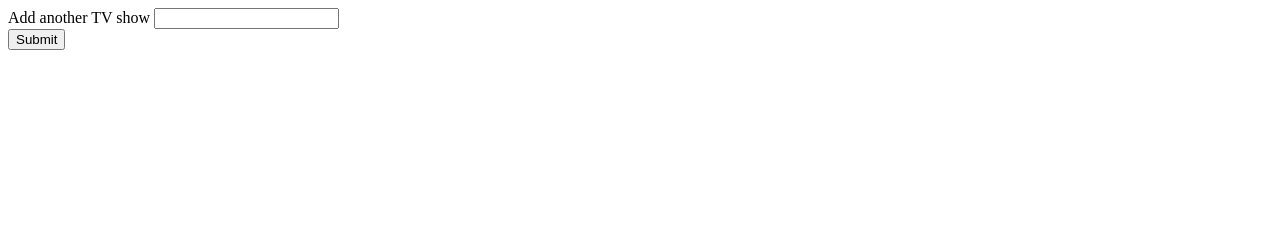
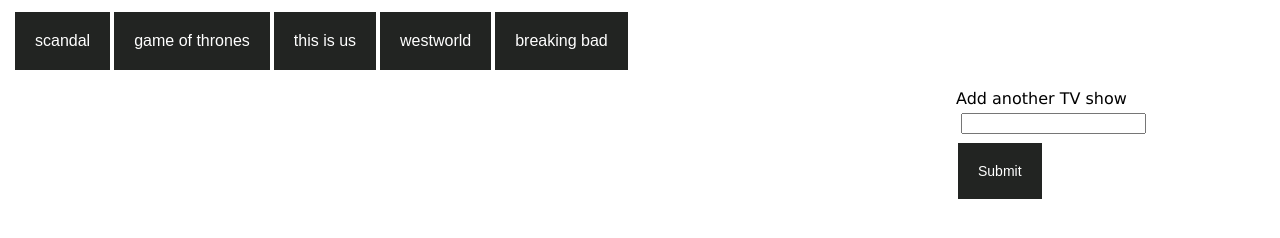
Before and after one commit to s3vi26/giphy-app, a plain HTML site: page index.html in a window 1280 px wide. Drawn offline with nearby package versions, Linux system fonts and the light colour scheme.

Commit message:
missing ongifclick

```diff
--- a/assets/app.js
+++ b/assets/app.js
@@ -0,0 +1,65 @@
+$( document ).ready(function() {
+	var tvShows = [
+		'scandal', 'game of thrones', 'this is us', 'westworld', 'breaking bad'
+	];
+
+	function showGifs(){
+
+		var tvShow = $(this).attr('data-name');
+		var queryURL = "https://api.giphy.com/v1/gifs/search?q=" + tvShow + "&api_key=g1ujkhir931sWHXeqRUaOPBuJWKpvuz4&limit=10";
+
+		$.ajax({
+            url: queryURL,
+            method: 'GET'})
+            .done(function(response) {
+
+			console.log(queryURL);
+            console.log(response)
+
+            var results = response.data;
+
+            for (var i = 0; i < results.length; i++) {
+
+            	var showDiv = $('<div>');
+				var p = $('<p>').text("Rating: " + results[i].rating);
+				var showImage = $('<img>');
+
+                showImage.attr('src', results[i].images.fixed_height.url);
+
+                showDiv.append(p);
+                showDiv.append(showImage);
+
+                $('#gif').prepend(showDiv);
+            }
+		});
+	}
+
+	function makeButtons(){
+
+		$('#newTvShow').empty();
+
+		for (var i = 0; i < tvShows.length; i++){
+
+		    var a = $('<button>')
+            a.addClass('tvShow');
+		    a.attr('data-name', tvShows[i]);
+		    a.text(tvShows[i]);
+		    $('#newTvShow').append(a);
+		}
+	}
+
+	$('#addTvShow').on('click', function(){
+
+		var tvShow = $('#tvShowInput').val().trim();
+
+		tvShows.push(tvShow);
+
+		makeButtons();
+
+		return false;
+	})
+
+	$(document).on('click', '.tvShow', showGifs);
+
+	makeButtons();
+});
--- /dev/null
+++ b/assets/style.css
@@ -0,0 +1,48 @@
+div, form, input {
+    margin: 5px;
+}
+#addTvShow {
+    background-color: rgb(34, 36, 34);
+    border: none;
+    color: white;
+    padding: 20px;
+    text-align: center;
+    text-decoration: none;
+    display: inline-block;
+    font-size: 14px;
+    margin: 4px 2px;
+}
+#newTvShow {
+    position:relative;
+
+}
+#formDiv {
+    position: ;
+    float: right;
+    top:0;
+    right:0;
+    width:25%;
+}
+#gif {
+    position:absolute;
+    top:50px;
+    left:0;
+    width:75%
+}
+button {
+    background-color: rgb(34, 36, 34);
+    border: none;
+    color: white;
+    padding: 20px;
+    text-align: center;
+    text-decoration: none;
+    display: inline-block;
+    font-size: 16px;
+    margin: 4px 2px;
+}
+label {
+    font-family: 'Lucida Sans', 'Lucida Sans Regular', 'Lucida Grande', 'Lucida Sans Unicode', Geneva, Verdana, sans-serif
+}
+p {
+    font-family: 'Lucida Sans', 'Lucida Sans Regular', 'Lucida Grande', 'Lucida Sans Unicode', Geneva, Verdana, sans-serif
+}
--- a/index.html
+++ b/index.html
@@ -4,52 +4,27 @@
     <meta charset="UTF-8">
     <meta name="viewport" content="width=device-width, initial-scale=1.0">
     <meta http-equiv="X-UA-Compatible" content="ie=edge">
+    <link rel="stylesheet" href="assets/style.css">
     <title>GIPHY App</title>
 </head>
 <body>
-    <div id="stuff">
+    <div id="newTvShow">
 
     </div>
-    <form id="tvShowForm">
-        <label for="tvShowInput">Add another TV show</label>
-        <input type="text" id="tvShowInput"><br>
+    <div id="formDiv">
+        <form id="tvShowForm">
+            <label for="tvShowInput">  Add another TV show</label><br>
+            <input type="text" id="tvShowInput"><br>
 
-        <input type="submit" value="Submit" id="addTvShow">
-    </form>
-    <div id="tvShows">
+            <input type="submit" value="Submit" id="addTvShow">
+        </form>
+    </div>
+    <div id="gif">
 
     </div>
 
 
 <script src="https://cdnjs.cloudflare.com/ajax/libs/jquery/3.2.1/jquery.min.js"></script>
-<script type="text/javascript">
-
-let tvShows = [""]
-let queryURL = "https://api.giphy.com/gifs/search?api_key:g1ujkhir931sWHXeqRUaOPBuJWKpvuz4" + searchTerm + ""
-let searchTerm = [""]
-
-$.ajax({
-          url: queryURL,
-          method: "GET"
-        }).then(function(response) {
-
-
-
-
-});
-
-
-
-
-
-
-
-
-
-
-
-
-
-</script>
+<script type="text/javascript" src="assets/app.js"></script>
 </body>
 </html>
```
